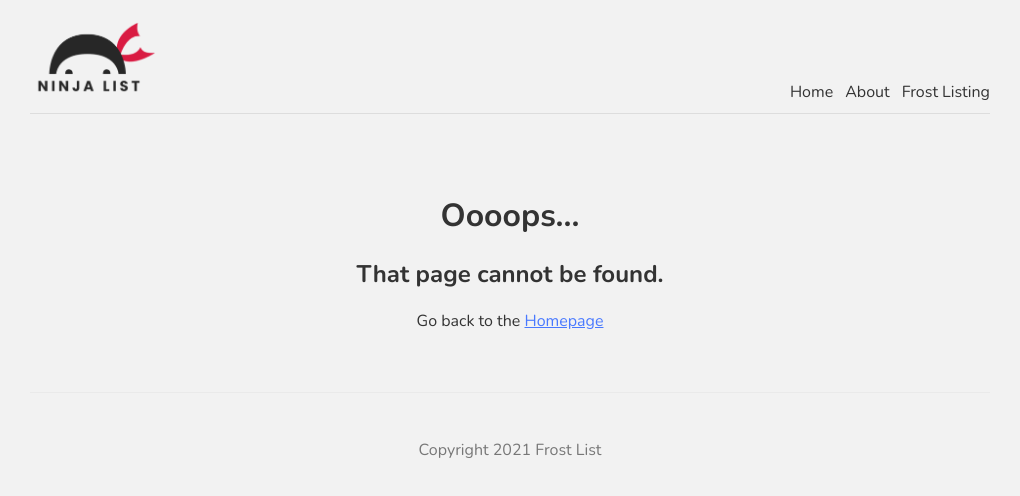
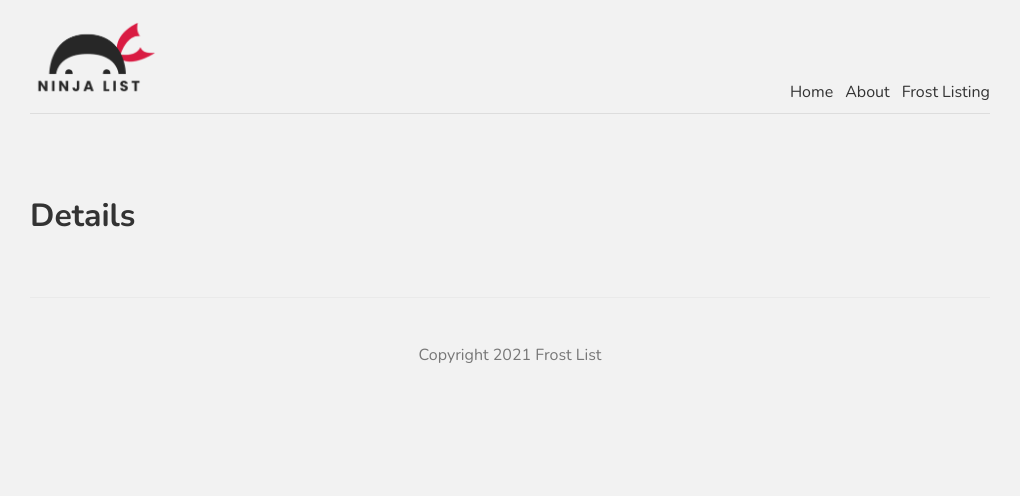
Before and after one commit to harshpandey002/learn-nextjs, a Next.js app: page /frost/1 in a window 1280 px wide. Before the commit this address had no page. Shown: the top 496 px of the page, without its empty margins (130-1150 px from the left). Built offline with nearby package versions, Linux system fonts and the light colour scheme.

Commit message:
Dynamic Routes

```diff
--- /dev/null
+++ b/pages/frost/[id].js
@@ -0,0 +1,9 @@
+const Details = () => {
+  return (
+    <div>
+      <h1>Details</h1>
+    </div>
+  );
+};
+
+export default Details;
--- a/pages/frost/index.js
+++ b/pages/frost/index.js
@@ -1,4 +1,5 @@
 import styles from "../../styles/Frost.module.css";
+import Link from "next/link";
 
 export const getStaticProps = async () => {
   const res = await fetch("https://jsonplaceholder.typicode.com/users");
@@ -17,11 +18,11 @@ const Frost = ({ frosts }) => {
     <>
       <h1>Frosts</h1>
       {frosts.map((frost) => (
-        <div key={frost.id}>
+        <Link href={`/frost/${frost.id}`} key={frost.id}>
           <a className={styles.single}>
             <h3>{frost.name}</h3>
           </a>
-        </div>
+        </Link>
       ))}
     </>
   );
```
